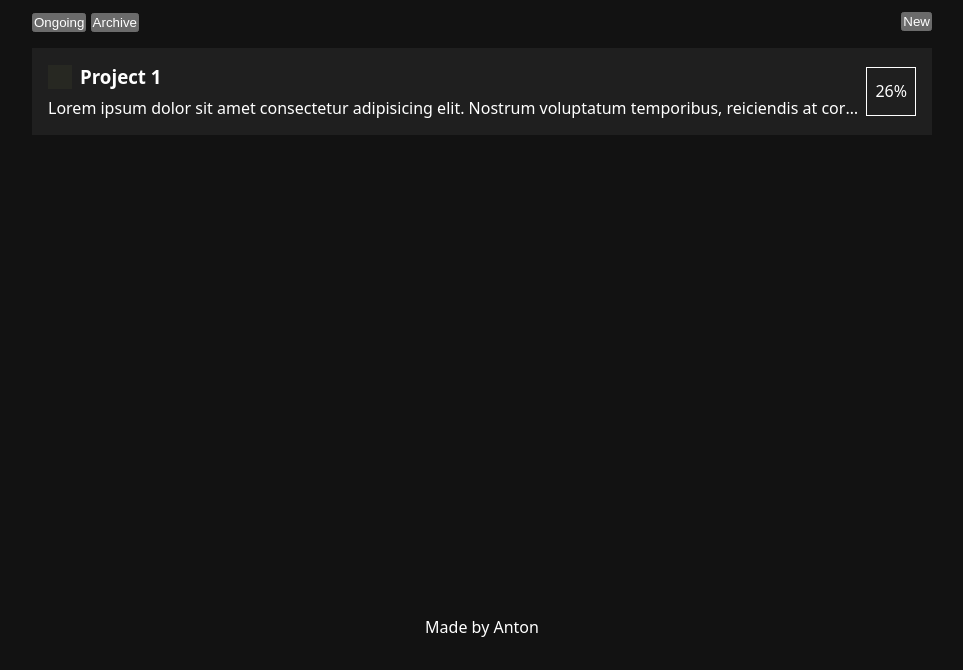
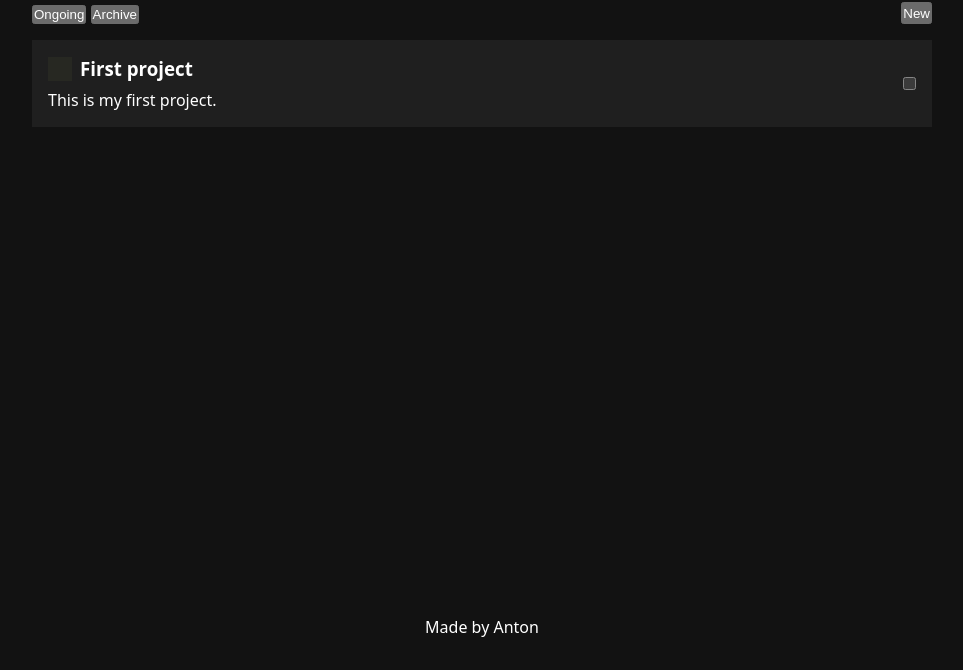
Before and after one commit to antxhan/odin-todo-list, a website built with webpack: page src/template.html in a window 1280 px wide. Shown: the part 130-800 px from the top of the page, without its empty margins (158-1121 px from the left). Built offline with nearby package versions, Linux system fonts and the light colour scheme.

Commit message:
basic task rendering

```diff
--- /dev/null
+++ b/src/components/Task.js
@@ -0,0 +1,62 @@
+import placeholderIcon from "../assets/images/placeholder.png";
+import duplicateIcon from "../assets/icons/copy.svg";
+import deleteIcon from "../assets/icons/trash.svg";
+
+export default function Task(task) {
+  const container = document.createElement("div");
+  container.className = "task";
+
+  //   title
+  const titleContainer = document.createElement("div");
+  titleContainer.className = "task__title";
+  const titleIcon = document.createElement("img");
+  titleIcon.src = placeholderIcon;
+  titleIcon.alt = "placeholder image";
+  titleContainer.appendChild(titleIcon);
+  const titleText = document.createElement("h3");
+  titleText.textContent = task.title;
+  titleContainer.appendChild(titleText);
+
+  // description
+  const description = document.createElement("p");
+  description.className = "task__description";
+  description.textContent = task.description;
+
+  // status
+  let status;
+  if (!task.subtasks || task.subtasks.length === 0) {
+    status = document.createElement("input");
+    status.className = "task__status";
+    status.type = "checkbox";
+  } else {
+    status = document.createElement("div");
+    status.className = "task__status";
+    status.textContent = "26%";
+  }
+
+  // buttons
+  const buttonsContainer = document.createElement("div");
+  buttonsContainer.className = "task__buttons";
+
+  // duplicate button
+  const duplicateButton = document.createElement("button");
+  const duplicateButtonIcon = document.createElement("img");
+  duplicateButtonIcon.src = duplicateIcon;
+  duplicateButtonIcon.alt = "duplicate";
+  duplicateButton.appendChild(duplicateButtonIcon);
+  buttonsContainer.appendChild(duplicateButton);
+
+  // delete button
+  const deleteButton = document.createElement("button");
+  const deleteButtonIcon = document.createElement("img");
+  deleteButtonIcon.src = deleteIcon;
+  deleteButtonIcon.alt = "delete";
+  deleteButton.appendChild(deleteButtonIcon);
+  buttonsContainer.appendChild(deleteButton);
+
+  container.appendChild(titleContainer);
+  container.appendChild(description);
+  container.appendChild(status);
+  container.appendChild(buttonsContainer);
+  return container;
+}
--- a/src/index.js
+++ b/src/index.js
@@ -1,13 +1,43 @@
-import Projects from "./pages/projects";
+import TaskElement from "./components/task";
 import "./styles/global.css";
+import placeholderIcon from "./assets/images/placeholder.png";
+
+class App {
+  constructor(tasks = []) {
+    this._tasks = tasks;
+  }
+  get tasks() {
+    return this._tasks;
+  }
+  addTask(task) {
+    this._tasks.push(task);
+  }
+  deleteTask(task) {
+    this._tasks.splice(this._tasks.indexOf(task), 1);
+  }
+}
 
 class Task {
-  constructor(title, description, icon, dueDate, priority, complete = false) {
+  constructor(
+    title = "Untitled", // string
+    description = "", // string
+    icon = placeholderIcon, // string
+    dueDate = "", // string
+    priority = 0 // number
+  ) {
+    this._id = "";
     this._title = title;
     this._description = description;
+    this._icon = icon;
+    this._createdAt = new Date();
+    this._updatedAt = this._createdAt;
     this._dueDate = dueDate;
     this._priority = priority;
-    this._complete = complete;
+    this._subtasks = null; // array or null
+    this._complete = false; // boolean, based on subtasks completedness
+  }
+  get id() {
+    return this._id;
   }
   get title() {
     return this._title;
@@ -27,6 +57,12 @@ class Task {
   set icon(icon) {
     this._icon = icon;
   }
+  get createdAt() {
+    return this._createdAt;
+  }
+  get updatedAt() {
+    return this._createdAt;
+  }
   get dueDate() {
     return this._dueDate;
   }
@@ -42,71 +78,64 @@ class Task {
   get complete() {
     return this._complete;
   }
+  set complete(bool) {
+    this._complete = bool;
+  }
   toggleComplete() {
     this._complete = !this._complete;
   }
-}
-
-class Project {
-  constructor(title, description, icon, tasks = []) {
-    this._title = title;
-    this._description = description;
-    this._icon = icon;
-    this._tasks = tasks;
+  get subtasks() {
+    return this._subtasks;
   }
-  get title() {
-    return this._title;
+  addSubtask(subtask) {
+    this._subtasks.push(subtask);
   }
-  set title(title) {
-    this._title = title;
-  }
-  get description() {
-    return this._description;
-  }
-  set description(description) {
-    this._description = description;
-  }
-  get icon() {
-    return this._icon;
-  }
-  set icon(icon) {
-    this._icon = icon;
-  }
-  get tasks() {
-    return this._tasks;
-  }
-  addTask(task) {
-    this.tasks.push(task);
-  }
-  deleteTask(task) {
-    this.tasks.splice(this.tasks.indexOf(task), 1);
-  }
-}
-
-class App {
-  constructor() {
-    this._projects = [];
-  }
-  get projects() {
-    return this._projects;
-  }
-  addProject(project) {
-    this.projects.push(project);
-  }
-  deleteProject(project) {
-    this.projects.splice(this.projects.indexOf(project), 1);
+  deleteSubtask(subtask) {
+    this._subtasks.splice(this._subtasks.indexOf(subtask), 1);
   }
 }
 
 class View {
-  constructor() {}
+  constructor() {
+    this._tasks = document.querySelector(".tasks");
+    this.renderTasks();
+    this.init();
+  }
+  init() {
+    document
+      .querySelector(".main-header__new-button")
+      .addEventListener("click", (e) => {
+        e.preventDefault();
+        const newTaskDialog = document.querySelector(".new-task-dialog");
+        newTaskDialog.showModal();
+
+        // validate form data
+        //
+
+        // create new Task from data
+        const task = new Task();
+
+        // add new Task to app.tasks
+        //
+        // render view
+        //
+      });
+  }
+  renderTasks() {
+    // reset tasks
+    this._tasks.innerHTML = "";
+
+    // render tasks
+    app.tasks.forEach((task) => {
+      const taskElement = TaskElement(task);
+      this._tasks.appendChild(taskElement);
+    });
+  }
 }
 
 const app = new App();
-const defaultProject = new Project("Untitled", "My first project.");
-app.addProject(defaultProject);
+const defaultProject = new Task("First project", "This is my first project.");
+app.addTask(defaultProject);
+// console.log(app.tasks);
 
-console.log(app.projects);
-
-const thing = document.querySelector("body");
-thing.appendChild(Projects());
+const view = new View();
--- a/src/pages/projects.js
+++ /dev/null
@@ -1 +0,0 @@
-export default function Projects(projects) {}
--- a/src/styles/global.css
+++ b/src/styles/global.css
@@ -40,6 +40,10 @@ img {
   display: flex;
 }
 
+button {
+  max-width: max-content;
+}
+
 /* HEADER ------------------------------------------------------------------------ */
 
 header {
@@ -49,24 +53,37 @@ header {
 /* MAIN -------------------------------------------------------------------------- */
 
 main {
-  /* border: 1px solid green; */
   flex-grow: 1;
-  /* background: red; */
 }
 
-.projects {
+main > .container {
+  display: flex;
+  flex-direction: column;
+  gap: 1rem;
+}
+
+.main-header {
+  display: grid;
+  grid-template-columns: auto auto;
+  grid-template-rows: auto auto;
+  gap: 0.5rem;
+}
+
+.main-header__tabs {
+  grid-column: 1;
+}
+
+.main-header__new-button {
+  grid-column: 2;
+  justify-self: end;
+}
+
+.tasks {
   display: grid;
   gap: 1rem;
 }
 
-.projects__header {
-  display: flex;
-  justify-content: space-between;
-  align-items: center;
-  gap: 1rem;
-}
-
-.project {
+.task {
   position: relative;
   background-color: var(--clr-neutral-800);
   padding: 1rem;
@@ -75,13 +92,13 @@ main {
   grid-template-rows: auto 1fr;
   gap: 0.5rem;
   &:hover {
-    .project__buttons {
+    .task__buttons {
       display: flex;
     }
   }
 }
 
-.project__title {
+.task__title {
   display: flex;
   align-items: center;
   gap: 0.5rem;
@@ -90,7 +107,7 @@ main {
   }
 }
 
-.project__description {
+.task__description {
   grid-row: 2;
   white-space: nowrap;
   overflow: hidden;
@@ -98,31 +115,19 @@ main {
   max-width: 100%;
 }
 
-.project__status {
+.task__status {
   grid-row: span 2;
-  align-self: center;
-  border: 1px solid white;
-  padding: 0.5rem;
-  aspect-ratio: 1;
-  display: grid;
-  align-items: center;
-  justify-content: center;
-  position: relative;
-  /* &::before {
-    position: absolute;
-    left: 0;
-    top: 0;
-    content: "";
-    width: 50px;
-    height: 50px;
-    background: conic-gradient(#4caf50 0% 25%, transparent 25% 100%);
-    border: 5px solid transparent;
-    display: inline-block;
-    border-radius: 50%;
-  } */
+  /* align-self: center; */
+  /* border: 1px solid white; */
+  /* padding: 0.5rem; */
+  /* aspect-ratio: 1; */
+  /* display: grid; */
+  /* align-items: center; */
+  /* justify-content: center; */
+  /* position: relative; */
 }
 
-.project__buttons {
+.task__buttons {
   display: none;
   position: absolute;
   top: 0;
--- a/src/template.html
+++ b/src/template.html
@@ -13,36 +13,46 @@
     </header>
     <main>
       <div class="container">
-        <div class="projects">
-          <h2>Projects</h2>
-          <div class="projects__header">
-            <div class="projects__tabs">
-              <button>Ongoing</button>
-              <button>Archive</button>
-            </div>
-            <button>New</button>
+        <div class="main-header">
+          <h2>Tasks</h2>
+          <div class="main-header__tabs">
+            <button>Ongoing</button>
+            <button>Archive</button>
           </div>
-          <div class="project">
-            <div class="project__title">
+          <button class="main-header__new-button">New</button>
+        </div>
+        <dialog class="new-task-dialog">
+          <form method="dialog">
+            <label
+              >Title
+              <input type="text" name="title" autofocus />
+            </label>
+            <button type="submit">Add</button>
+            <button>Close</button>
+          </form>
+        </dialog>
+        <div class="tasks">
+          <!-- <div class="task">
+            <div class="task__title">
               <img
                 src="assets/images/placeholder.png"
                 alt="placeholder image"
               />
-              <h3>Project 1</h3>
+              <h3>task 1</h3>
             </div>
-            <p class="project__description">
+            <p class="task__description">
               Lorem ipsum dolor sit amet consectetur adipisicing elit. Nostrum
               voluptatum temporibus, reiciendis at corporis corrupti sapiente
               placeat doloremque consectetur esse quae, quam, magni numquam.
             </p>
-            <div class="project__status">26%</div>
-            <div class="project__buttons">
+            <div class="task__status">26%</div>
+            <div class="task__buttons">
               <button>
                 <img src="assets/icons/copy.svg" alt="duplicate" />
               </button>
               <button><img src="assets/icons/trash.svg" alt="delete" /></button>
             </div>
-          </div>
+          </div> -->
         </div>
       </div>
     </main>
```
Also changed, not shown: src/pages/tasks.js (deleted).
